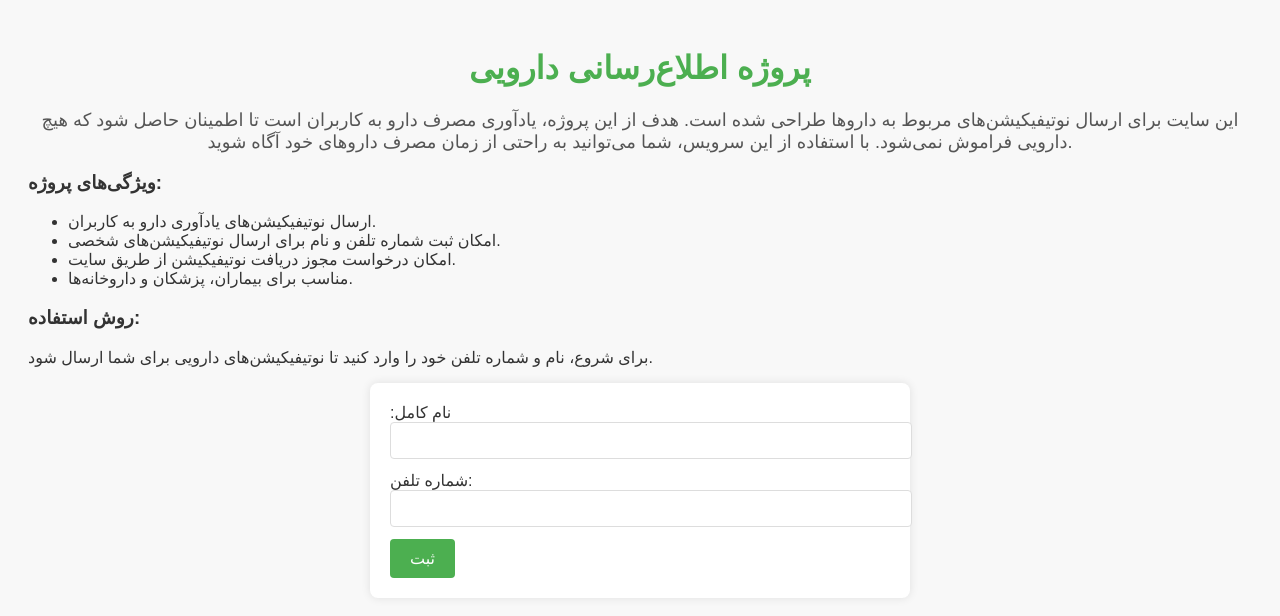
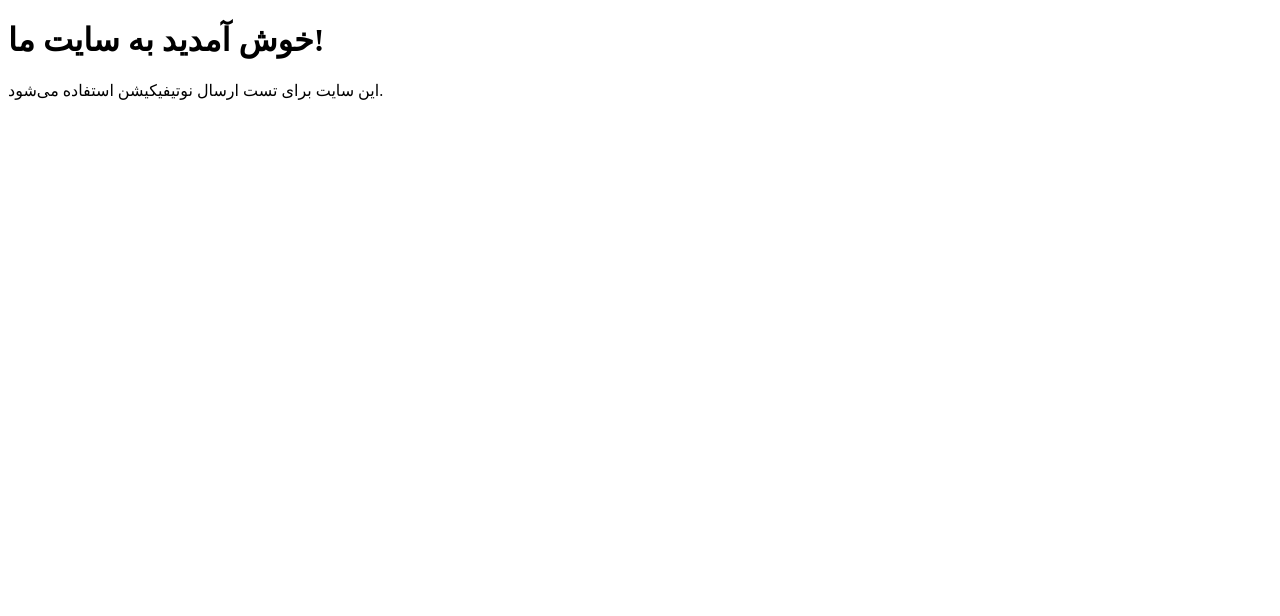
Before and after one commit to MediPortal-notification/HealthPulse-web, a plain HTML site: page index.html in a window 1280 px wide. Drawn offline with Linux system fonts and the light colour scheme.

Commit message:
Update index.html

```diff
--- a/index.html
+++ b/index.html
@@ -6,12 +6,11 @@
     window.OneSignalDeferred = window.OneSignalDeferred || [];
     OneSignalDeferred.push(async function(OneSignal) {
       await OneSignal.init({
-      appId: "d63f7eeb-e73c-42f1-a910-ffba4bcc2e31", // App ID پروژه شما
-      safari_web_id: "", // اگر Safari Web Push فعال باشد، این را تنظیم کنید (اختیاری)
+        appId: "d63f7eeb-e73c-42f1-a910-ffba4bcc2e31", // App ID شما
         promptOptions: {
           slidedown: {
-          enabled: true, // نمایش درخواست مجوز ارسال نوتیفیکیشن
-          autoPrompt: true, // به‌صورت خودکار نمایش داده شود
+            enabled: true, // فعال کردن پیغام کشویی
+            autoPrompt: true, // درخواست اجازه به صورت خودکار نمایش داده شود
             actionMessage: "مایل به دریافت نوتیفیکیشن‌های سایت ما هستید؟",
             acceptButtonText: "بله",
             cancelButtonText: "خیر"
@@ -20,46 +19,12 @@
       });
     });
   </script>
-
   <meta charset="UTF-8">
   <meta name="viewport" content="width=device-width, initial-scale=1.0">
-  <title>پروژه اطلاع‌رسانی دارویی</title>
-
-  <!-- کد جاوااسکریپت OneSignal -->
-  <script src="https://cdn.onesignal.com/sdks/web/v16/OneSignalSDK.page.js" defer></script>
-  <script>
-    window.OneSignalDeferred = window.OneSignalDeferred || [];
-    OneSignalDeferred.push(async function(OneSignal) {
-      await OneSignal.init({
-        appId: "d63f7eeb-e73c-42f1-a910-ffba4bcc2e31", // App ID شما
-      });
-    });
-  </script>
+  <title>سایت آزمایشی</title>
 </head>
-<body style="background-color: #f8f8f8; font-family: Arial, sans-serif; color: #333; padding: 20px;">
-    <h1 style="text-align: center; color: #4CAF50;">پروژه اطلاع‌رسانی دارویی</h1>
-    <p style="text-align: center; font-size: 18px; color: #555;">این سایت برای ارسال نوتیفیکیشن‌های مربوط به داروها طراحی شده است. هدف از این پروژه، یادآوری مصرف دارو به کاربران است تا اطمینان حاصل شود که هیچ دارویی فراموش نمی‌شود. با استفاده از این سرویس، شما می‌توانید به راحتی از زمان مصرف داروهای خود آگاه شوید.</p>
-
-    <h3>ویژگی‌های پروژه:</h3>
-    <ul>
-        <li>ارسال نوتیفیکیشن‌های یادآوری دارو به کاربران.</li>
-        <li>امکان ثبت شماره تلفن و نام برای ارسال نوتیفیکیشن‌های شخصی.</li>
-        <li>امکان درخواست مجوز دریافت نوتیفیکیشن از طریق سایت.</li>
-        <li>مناسب برای بیماران، پزشکان و داروخانه‌ها.</li>
-    </ul>
-
-    <h3>روش استفاده:</h3>
-    <p>برای شروع، نام و شماره تلفن خود را وارد کنید تا نوتیفیکیشن‌های دارویی برای شما ارسال شود.</p>
-
-    <!-- فرم برای وارد کردن اطلاعات کاربر -->
-    <form id="userForm" style="max-width: 500px; margin: 0 auto; background-color: #fff; padding: 20px; border-radius: 8px; box-shadow: 0 0 10px rgba(0, 0, 0, 0.1);">
-        <label for="name" style="font-size: 16px; margin-bottom: 8px;">نام کامل:</label>
-        <input type="text" id="name" name="name" required style="width: 100%; padding: 10px; margin-bottom: 12px; border-radius: 4px; border: 1px solid #ddd;">
-
-        <label for="phone" style="font-size: 16px; margin-bottom: 8px;">شماره تلفن:</label>
-        <input type="tel" id="phone" name="phone" required style="width: 100%; padding: 10px; margin-bottom: 12px; border-radius: 4px; border: 1px solid #ddd;">
-
-        <button type="submit" style="background-color: #4CAF50; color: white; border: none; padding: 10px 20px; font-size: 16px; border-radius: 4px; cursor: pointer;">ثبت</button>
-    </form>
+<body>
+  <h1>خوش آمدید به سایت ما!</h1>
+  <p>این سایت برای تست ارسال نوتیفیکیشن استفاده می‌شود.</p>
 </body>
 </html>
```
Lines whose indentation alone changed are shown as unchanged.
